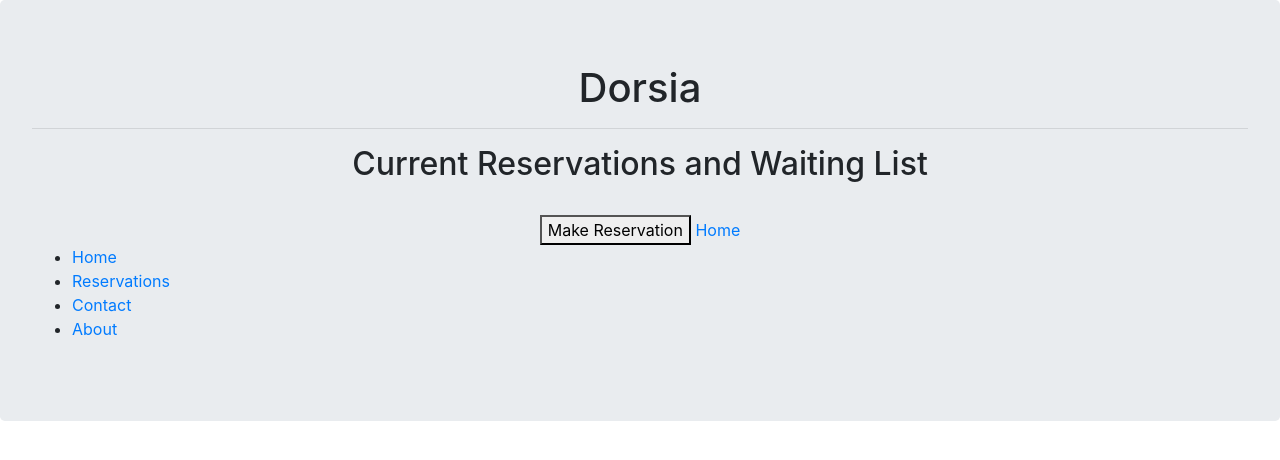
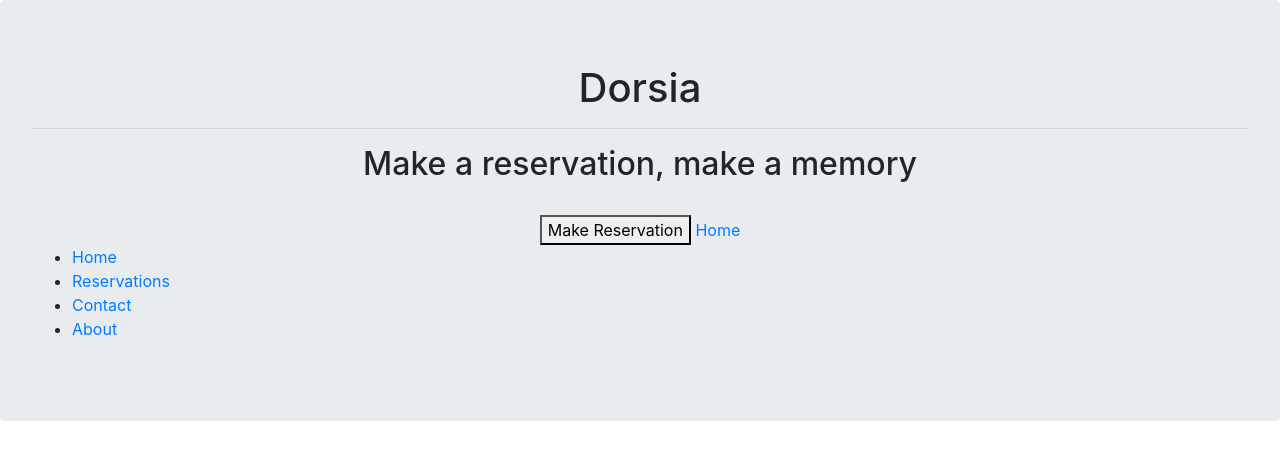
Before and after one commit to Seanmonaghan/reservationApp, a website: page index.html in a window 1280 px wide. Drawn offline with nearby package versions, Linux system fonts and the light colour scheme.

```diff
--- a/index.html
+++ b/index.html
@@ -14,7 +14,7 @@
             <div class="jumbotron">
               <h1 class="text-center">Dorsia</h1>
               <hr>
-              <h2 class="text-center">Current Reservations and Waiting List</h2>
+              <h2 class="text-center">Make a reservation, make a memory</h2>
               <br>
 
               <div class="text-center">
```
Also changed, not shown: reservation.html (+8 -5 lines), table.html (+1 -1 lines).
